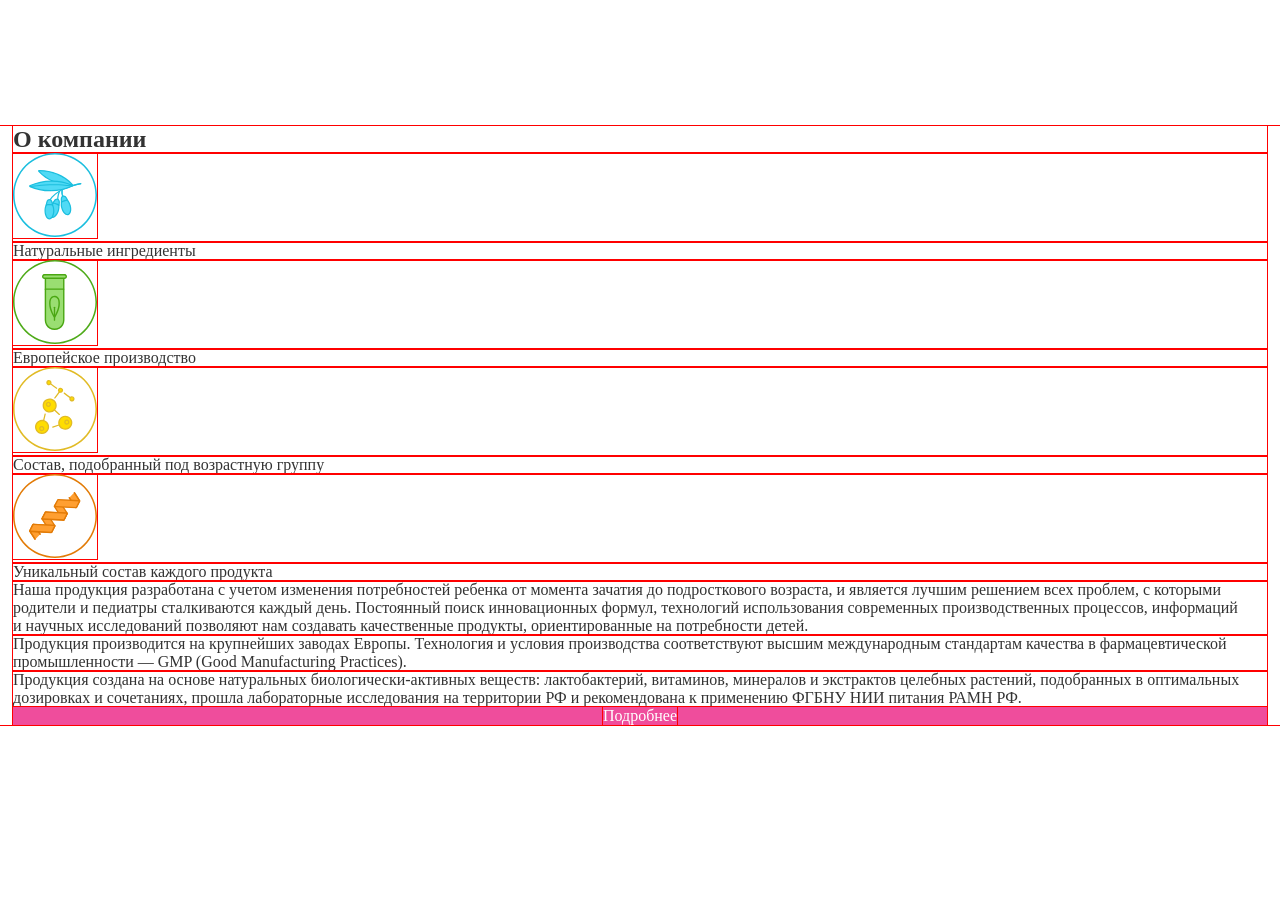
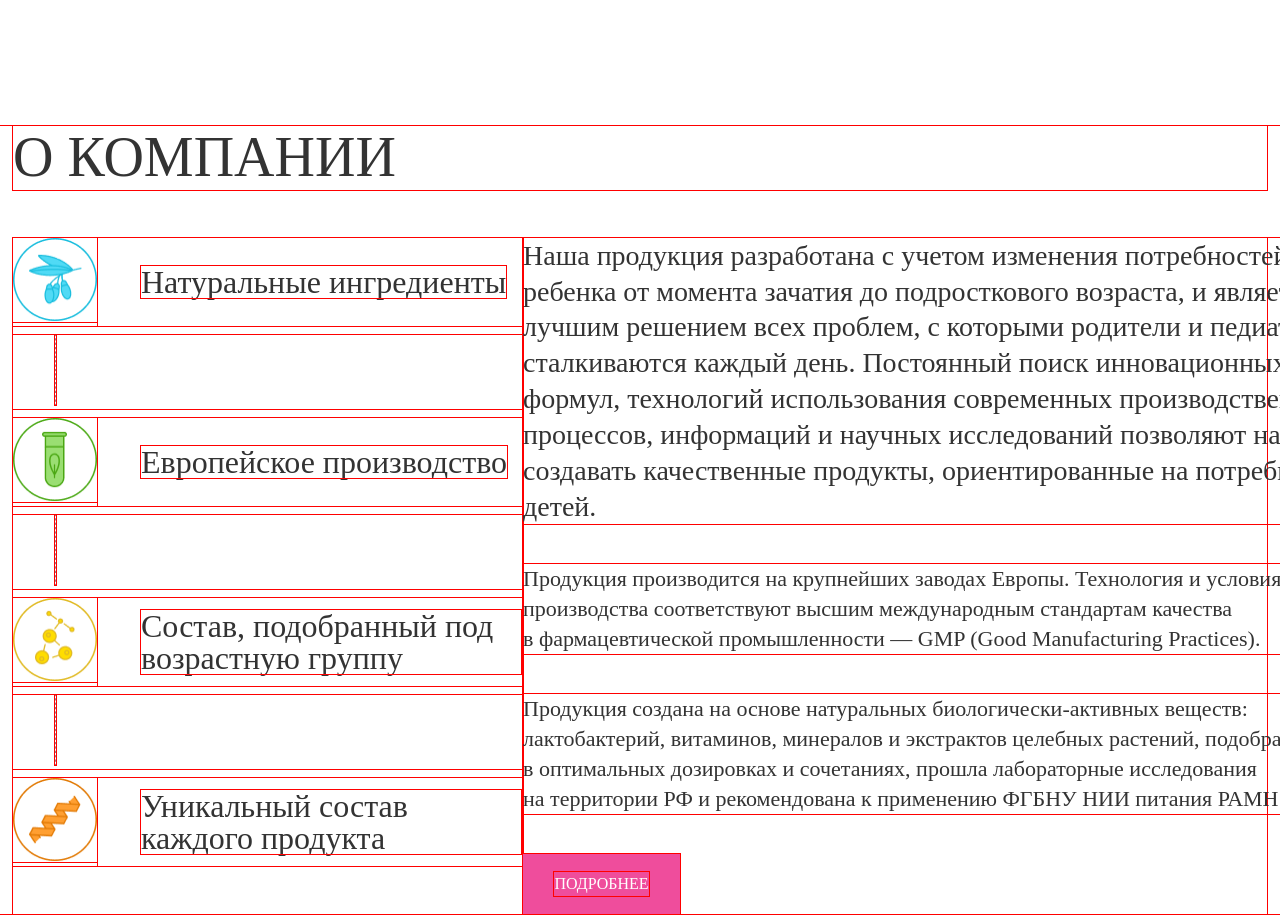
Before and after one commit to aleksei24/herbs, a website: page app/index.html in a window 1280 px wide. Shown: the part 920-1837 px from the top of the page. Before the commit the page ends 1781 px from the top, so only its background shows below. Drawn offline with nearby package versions, Linux system fonts and the light colour scheme; files that its build step writes are made by us from their sources; a web font is replaced by a local one.

Commit message:
about block is made

```diff
--- a/app/js/chunks/_fixed_header.js
+++ b/app/js/chunks/_fixed_header.js
@@ -15,7 +15,7 @@ if (header) {
 // }
 
 function fixedHeader() {
-    if (window.pageYOffset >= 50) {
+    if (window.pageYOffset >= 250) {
         header.classList.add('header_fixed');
     } else {
         header.classList.remove('header_fixed');
--- a/app/scss/about.scss
+++ b/app/scss/about.scss
@@ -1,3 +1,80 @@
 .about {
     margin: 136px 0;
+    &__container {
+    }
+
+    &__headline {
+        text-transform: uppercase;
+        font-size: 56px;
+        line-height: 64/56 * 100%;
+        font-weight: 500;
+        margin-bottom: 48px;
+    }
+
+    &__content {
+        display: flex;
+        align-items: flex-start;
+        justify-content: space-between;
+    }
 }
+.content-about {
+    &__adv {
+        flex: 0 0 510px;
+    }
+
+    &__descript {
+        flex: 0 0 860px;
+    }
+}
+.adv-about {
+    &__item {
+        display: flex;
+        align-items: center;
+    }
+    &__between {
+        margin: 9px 0;
+        padding-left: 8.3%;
+    }
+}
+.item-adv {
+    &__img {
+        margin-right: 44px;
+        img {
+            height: 84px;
+            width: 84px;
+        }
+    }
+
+    &__title {
+        font-size: 32px;
+        line-height: 100%;
+        font-weight: 500;
+        max-width: 380px;
+    }
+}
+.descript-about {
+    &_text1 {
+        font-size: 28px;
+        line-height: 36/28 * 100%;
+        font-weight: 300;
+        margin-bottom: 40px;
+    }
+
+    &_text2 {
+        font-size: 22px;
+        line-height: 30/22 * 100%;
+        font-weight: 300;
+        margin-bottom: 40px;
+    }
+
+    &__btn {
+        width: 157px;
+        height: 60px;
+        span {
+            text-transform: uppercase;
+            font-size: 16px;
+            line-height: 24/16 * 100%;
+            font-weight: 500;
+        }
+    }
+}
--- a/app/template/_about.html
+++ b/app/template/_about.html
@@ -5,25 +5,34 @@
             <div class="content-about__adv adv-about">
                 <div class="adv-about__item item-adv">
                     <div class="item-adv__img">
-                        <img src="img/about/01.svg" alt="01" />
+                        <img src="img/about/01.png" alt="01" />
                     </div>
                     <div class="item-adv__title">Натуральные ингредиенты</div>
                 </div>
+                <div class="adv-about__between">
+                    <img src="img/about/line.png" alt="line" />
+                </div>
                 <div class="adv-about__item item-adv">
                     <div class="item-adv__img">
-                        <img src="img/about/02.svg" alt="02" />
+                        <img src="img/about/02.png" alt="02" />
                     </div>
                     <div class="item-adv__title">Европейское производство</div>
                 </div>
+                <div class="adv-about__between">
+                    <img src="img/about/line.png" alt="line" />
+                </div>
                 <div class="adv-about__item item-adv">
                     <div class="item-adv__img">
-                        <img src="img/about/03.svg" alt="03" />
+                        <img src="img/about/03.png" alt="03" />
                     </div>
                     <div class="item-adv__title">Состав, подобранный под возрастную группу</div>
                 </div>
+                <div class="adv-about__between">
+                    <img src="img/about/line.png" alt="line" />
+                </div>
                 <div class="adv-about__item item-adv">
                     <div class="item-adv__img">
-                        <img src="img/about/04.svg" alt="04" />
+                        <img src="img/about/04.png" alt="04" />
                     </div>
                     <div class="item-adv__title">Уникальный состав каждого продукта</div>
                 </div>
```
Also changed, not shown: app/img/about/01.png (added), app/img/about/01.svg (deleted), app/img/about/02.png (added), app/img/about/02.svg (deleted), app/img/about/03.png (added), app/img/about/03.svg (deleted), app/img/about/04.png (added), app/img/about/04.svg (deleted), app/img/about/line.png (added).
